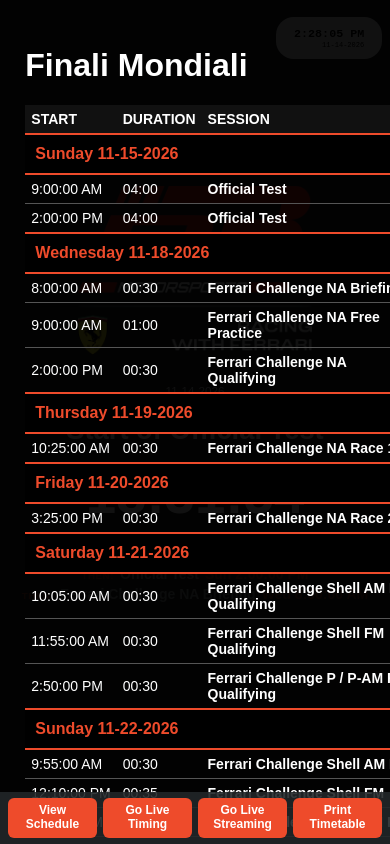
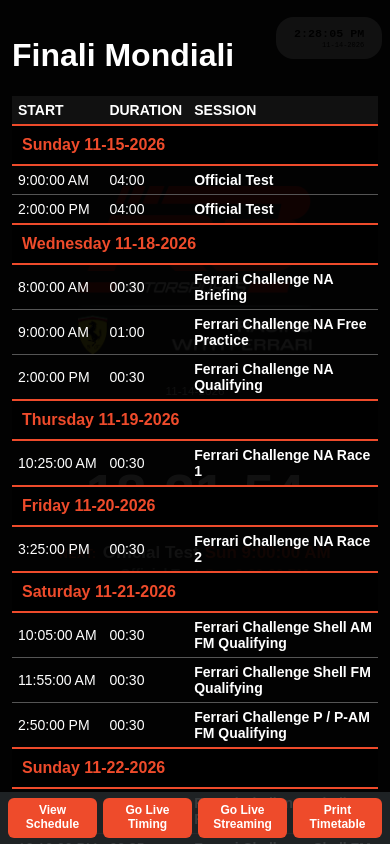
Before and after one commit to Tractor944/r3schedule.github.io, a plain HTML site: page index.html in a window 390 px wide. Both pictures are taken after a click on the button "View Schedule". Drawn offline with Linux system fonts and the light colour scheme; no server answers.

Commit message:
Add files via upload

```diff
--- a/index.html
+++ b/index.html
@@ -153,6 +153,7 @@ display:none;
 overflow-y:auto; /* solo verticale */
 -webkit-overflow-scrolling:touch; /* smooth mobile */
 padding:3vh;
+box-sizing:border-box; /* padding incluso nel 100%: non esce a destra */
 overscroll-behavior:contain;
 }
 
@@ -446,6 +447,11 @@ box-shadow:none;
 body{
 padding-bottom:56px;
 box-sizing:border-box;
+}
+
+/* schedule: margini laterali stretti e spazio sotto per la barra pulsanti */
+.scheduleOverlay{
+padding:16px 12px 72px;
 }
 
 /* su telefono le scorciatoie da tastiera non servono */
```
